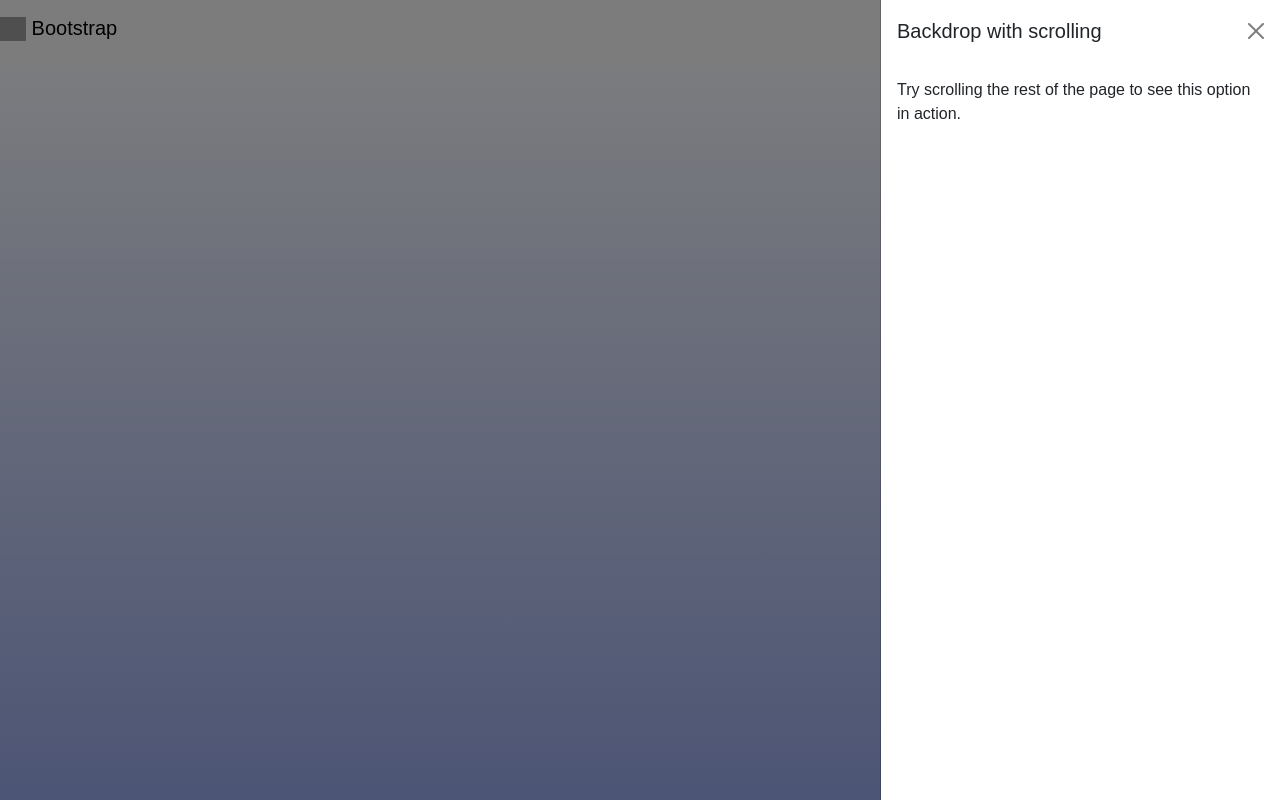
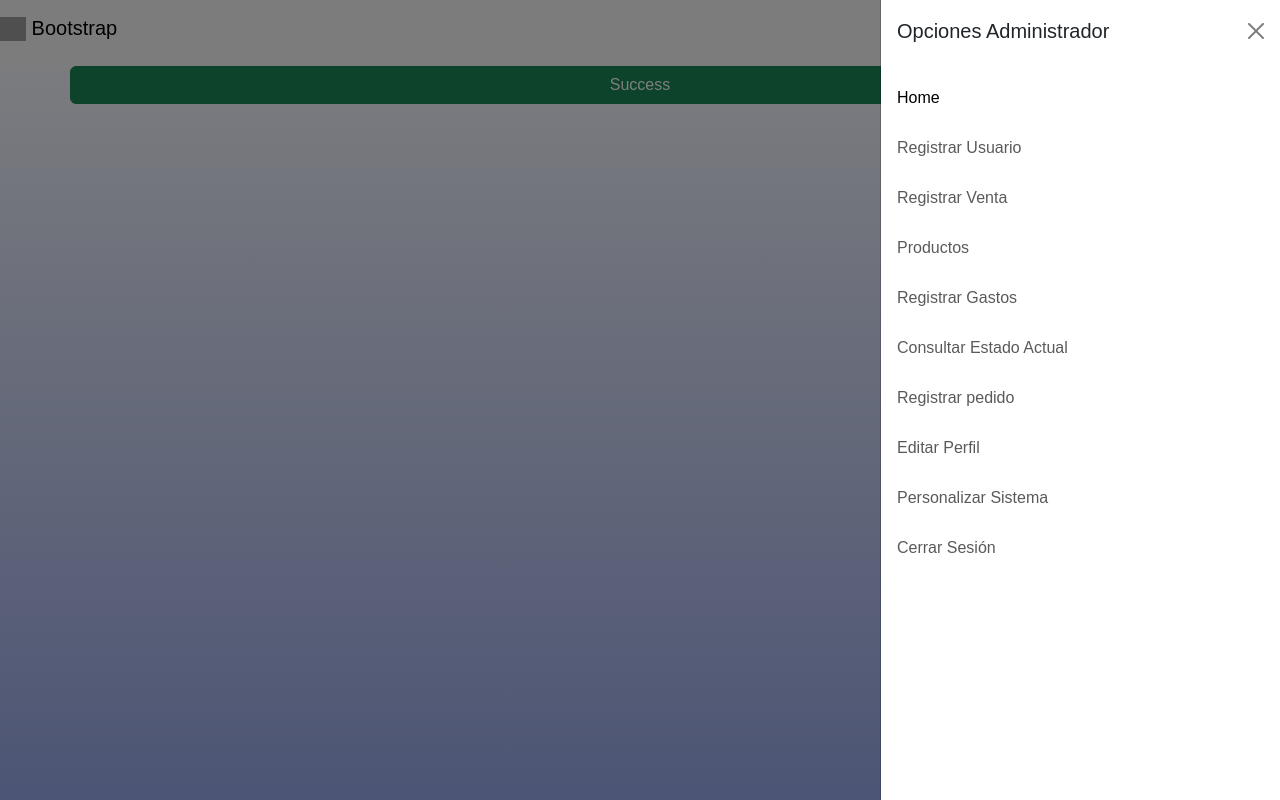
Before and after one commit to FreddyDGL/paintInformation, a PHP site: page /administrador/inicio.php in a window 1280 px wide, after a click on "Opciones Administrador". Run offline with PHP 8.4, Linux system fonts and the light colour scheme; grey boxes are pictures that could not be loaded.

Commit message:
creacion de secciones de administrador

```diff
--- a/administrador/inicio.php
+++ b/administrador/inicio.php
@@ -1,52 +1,3 @@
-<!DOCTYPE html>
-<html lang="en">
-
-<head>
-    <meta charset="UTF-8">
-    <meta http-equiv="X-UA-Compatible" content="IE=edge">
-    <meta name="viewport" content="width=device-width, initial-scale=1.0">
-    <link href="https://cdn.jsdelivr.net/npm/bootstrap@5.3.0-alpha1/dist/css/bootstrap.min.css" rel="stylesheet"
-        integrity="sha384-GLhlTQ8iRABdZLl6O3oVMWSktQOp6b7In1Zl3/Jr59b6EGGoI1aFkw7cmDA6j6gD" crossorigin="anonymous">
-    <link rel="stylesheet" href="../css/style.css">
-    <title>Document</title>
-</head>
-
-<body>
-    <?php $url = "http://" . $_SERVER['HTTP_HOST'] . "/PI" //recuperacion de url ?>
-
-
-    <nav class="navbar bg-body-tertiary">
-        <div class="container-fluid">
-            <div class="row justify-content-end">
-
-                <a class="navbar-brand" href="#">
-                    <img src="/docs/5.3/assets/brand/bootstrap-logo.svg" alt="Logo" width="30" height="24"
-                        class="d-inline-block align-text-top">
-                    Bootstrap
-                </a>
-            </div>
-            <button class="btn btn-primary" type="button" data-bs-toggle="offcanvas"
-                data-bs-target="#offcanvasWithBothOptions" aria-controls="offcanvasWithBothOptions">Enable both
-                scrolling &
-                backdrop</button>
-
-            <div class="offcanvas offcanvas-end" data-bs-scroll="true" tabindex="-1" id="offcanvasWithBothOptions"
-                aria-labelledby="offcanvasWithBothOptionsLabel">
-                <div class="offcanvas-header">
-                    <h5 class="offcanvas-title" id="offcanvasWithBothOptionsLabel">Backdrop with scrolling</h5>
-                    <button type="button" class="btn-close" data-bs-dismiss="offcanvas" aria-label="Close"></button>
-                </div>
-                <div class="offcanvas-body">
-                    <p>Try scrolling the rest of the page to see this option in action.</p>
-                </div>
-            </div>
-        </div>
-    </nav>
-
-
-    <script src="https://cdn.jsdelivr.net/npm/bootstrap@5.3.0-alpha1/dist/js/bootstrap.bundle.min.js"
-        integrity="sha384-w76AqPfDkMBDXo30jS1Sgez6pr3x5MlQ1ZAGC+nuZB+EYdgRZgiwxhTBTkF7CXvN"
-        crossorigin="anonymous"></script>
-</body>
-
-</html>
+<?php include("template/header.php"); ?>
+        <button type="button" class="btn btn-success">Success</button>
+ <?php include("template/footer.php"); ?>
--- /dev/null
+++ b/administrador/sections/estadoCuenta.php
@@ -0,0 +1 @@
+consultar estado de cuenta actual
--- /dev/null
+++ b/administrador/sections/gastos.php
@@ -0,0 +1 @@
+Resistrar gastos
--- /dev/null
+++ b/administrador/sections/nUsuario.php
@@ -0,0 +1 @@
+registro de nuevo usuario o empleado
--- /dev/null
+++ b/administrador/sections/pedido.php
@@ -0,0 +1 @@
+registrar pedido
--- /dev/null
+++ b/administrador/sections/productos.php
@@ -0,0 +1 @@
+productos
--- /dev/null
+++ b/administrador/sections/venta.php
@@ -0,0 +1 @@
+registrar venta
--- a/administrador/template/footer.php
+++ b/administrador/template/footer.php
@@ -0,0 +1,10 @@
+</div>
+    </div>
+
+
+    <script src="https://cdn.jsdelivr.net/npm/bootstrap@5.3.0-alpha1/dist/js/bootstrap.bundle.min.js"
+        integrity="sha384-w76AqPfDkMBDXo30jS1Sgez6pr3x5MlQ1ZAGC+nuZB+EYdgRZgiwxhTBTkF7CXvN"
+        crossorigin="anonymous"></script>
+</body>
+
+</html>
--- a/administrador/template/header.php
+++ b/administrador/template/header.php
@@ -0,0 +1,88 @@
+<!DOCTYPE html>
+<html lang="en">
+
+<head>
+    <meta charset="UTF-8">
+    <meta http-equiv="X-UA-Compatible" content="IE=edge">
+    <meta name="viewport" content="width=device-width, initial-scale=1.0">
+    <link href="https://cdn.jsdelivr.net/npm/bootstrap@5.3.0-alpha1/dist/css/bootstrap.min.css" rel="stylesheet"
+        integrity="sha384-GLhlTQ8iRABdZLl6O3oVMWSktQOp6b7In1Zl3/Jr59b6EGGoI1aFkw7cmDA6j6gD" crossorigin="anonymous">
+    <link rel="stylesheet" href="../css/style.css">
+    <title>Document</title>
+</head>
+
+<body>
+    <?php $url = "http://" . $_SERVER['HTTP_HOST'] . "/PI" //recuperacion de url ?>
+
+
+    <nav class="navbar bg-body-tertiary">
+        <div class="container-fluid">
+            <div class="row justify-content-end">
+
+                <a class="navbar-brand" href="<?php echo $url ?>/administrador/inicio.php">
+                    <img src="/docs/5.3/assets/brand/bootstrap-logo.svg" alt="Logo" width="30" height="24"
+                        class="d-inline-block align-text-top">
+                    Bootstrap
+                </a>
+            </div>
+            <button class="btn btn-primary" type="button" data-bs-toggle="offcanvas"
+                data-bs-target="#offcanvasWithBothOptions" aria-controls="offcanvasWithBothOptions">Opciones Administrador</button>
+
+            <div class="offcanvas offcanvas-end" data-bs-scroll="true" tabindex="-1" id="offcanvasWithBothOptions"
+                aria-labelledby="offcanvasWithBothOptionsLabel">
+                <div class="offcanvas-header">
+                    <h5 class="offcanvas-title" id="offcanvasWithBothOptionsLabel">Opciones Administrador</h5>
+                    <button type="button" class="btn-close" data-bs-dismiss="offcanvas" aria-label="Close"></button>
+                </div>
+                <div class="offcanvas-body">
+                    <ul class="navbar-nav">
+                        <li class="nav-item">
+                            <a class="nav-link active" aria-current="page"
+                                href="<?php echo $url ?>/administrador/inicio.php">Home</a>
+                        </li>
+                        <li class="nav-item">
+                            <a class="nav-link" href="<?php echo $url ?>/administrador/sections/nUsuario.php">Registrar
+                                Usuario
+                            </a>
+                        </li>
+                        <li class="nav-item">
+                            <a class="nav-link" href="<?php echo $url ?>/administrador/sections/venta.php">Registrar
+                                Venta
+                            </a>
+                        </li>
+                        <li class="nav-item">
+                            <a class="nav-link" href="<?php echo $url ?>/empleado/sections/productos.php">Productos</a>
+                        </li>
+                        <li class="nav-item">
+                            <a class="nav-link" href="<?php echo $url ?>/administrador/sections/gastos.php">Registrar
+                                Gastos
+                            </a>
+                        </li>
+                        <li class="nav-item">
+                            <a class="nav-link"
+                                href="<?php echo $url ?>/administrador/sections/estadoCuenta.php">Consultar Estado
+                                Actual
+                            </a>
+                        </li>
+                        <li class="nav-item">
+                            <a class="nav-link" href="<?php echo $url ?>/administrador/sections/pedido.php">Registrar
+                                pedido
+                            </a>
+                        </li>
+                        <li class="nav-item">
+                            <a class="nav-link" href="#">Editar Perfil</a>
+                        </li>
+                        <li class="nav-item">
+                            <a class="nav-link" href="#">Personalizar Sistema
+                            </a>
+                        </li>
+                        <li class="nav-item">
+                            <a class="nav-link" href="#">Cerrar Sesión</a>
+                        </li>
+                </div>
+            </div>
+        </div>
+    </nav>
+
+    <div class="container">
+        <div class="row">
--- a/login.php
+++ b/login.php
@@ -3,7 +3,7 @@
 <section>
     <div class="contMain">
         <h1>Paint Information</h1>
-        <form action="">
+        <form method="POST">
             <div class="card cardLogin contUser">
                 <div class="card-header">
                     <h2>Login</h2>
--- a/notes.txt
+++ b/notes.txt
@@ -2,3 +2,5 @@ PENDIENTAES
 
 . login afuera - enviara al empleado o al usuario
 . login capaz de diferenciar empleado y administrador
+
+-- validacion de tipo de usuario
```
